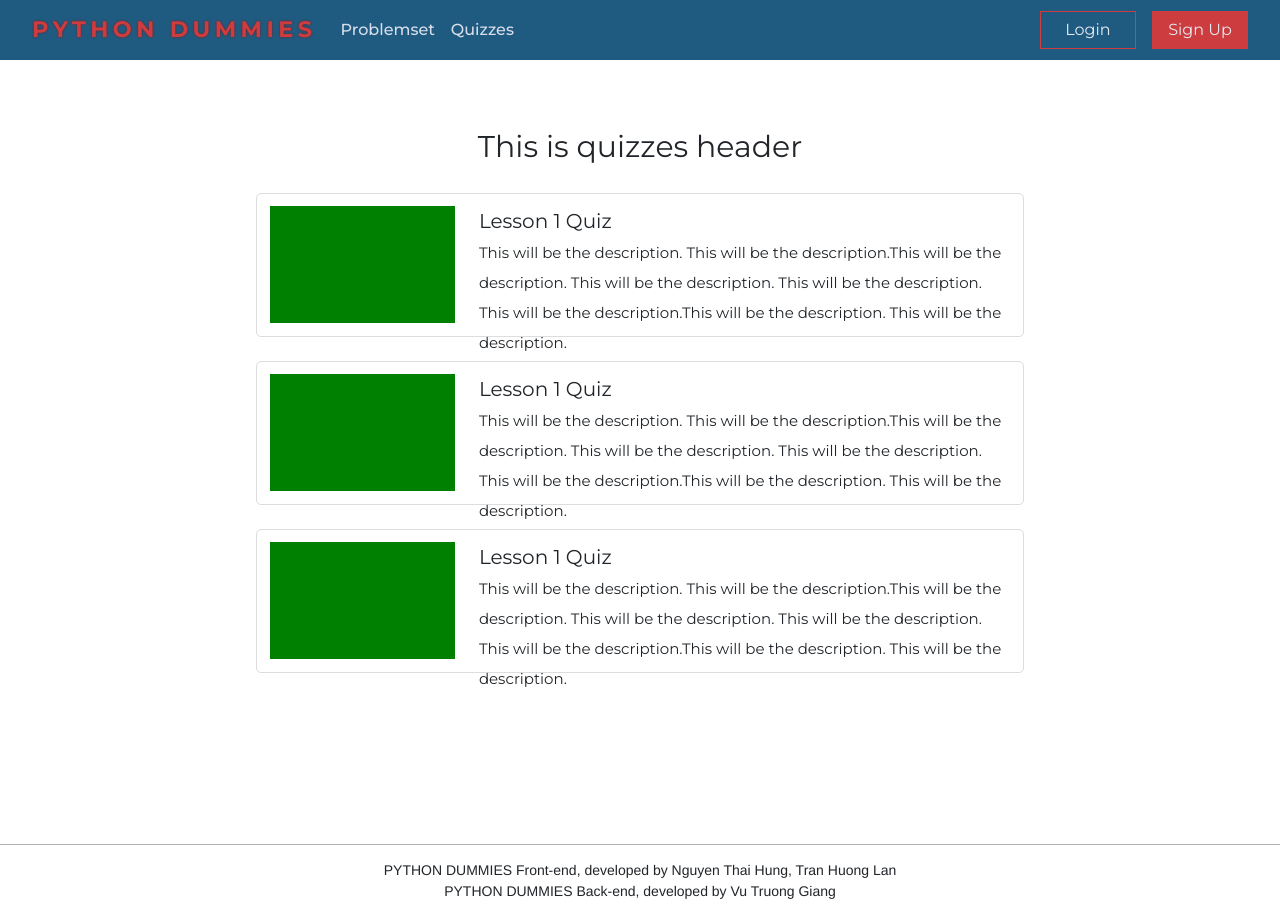
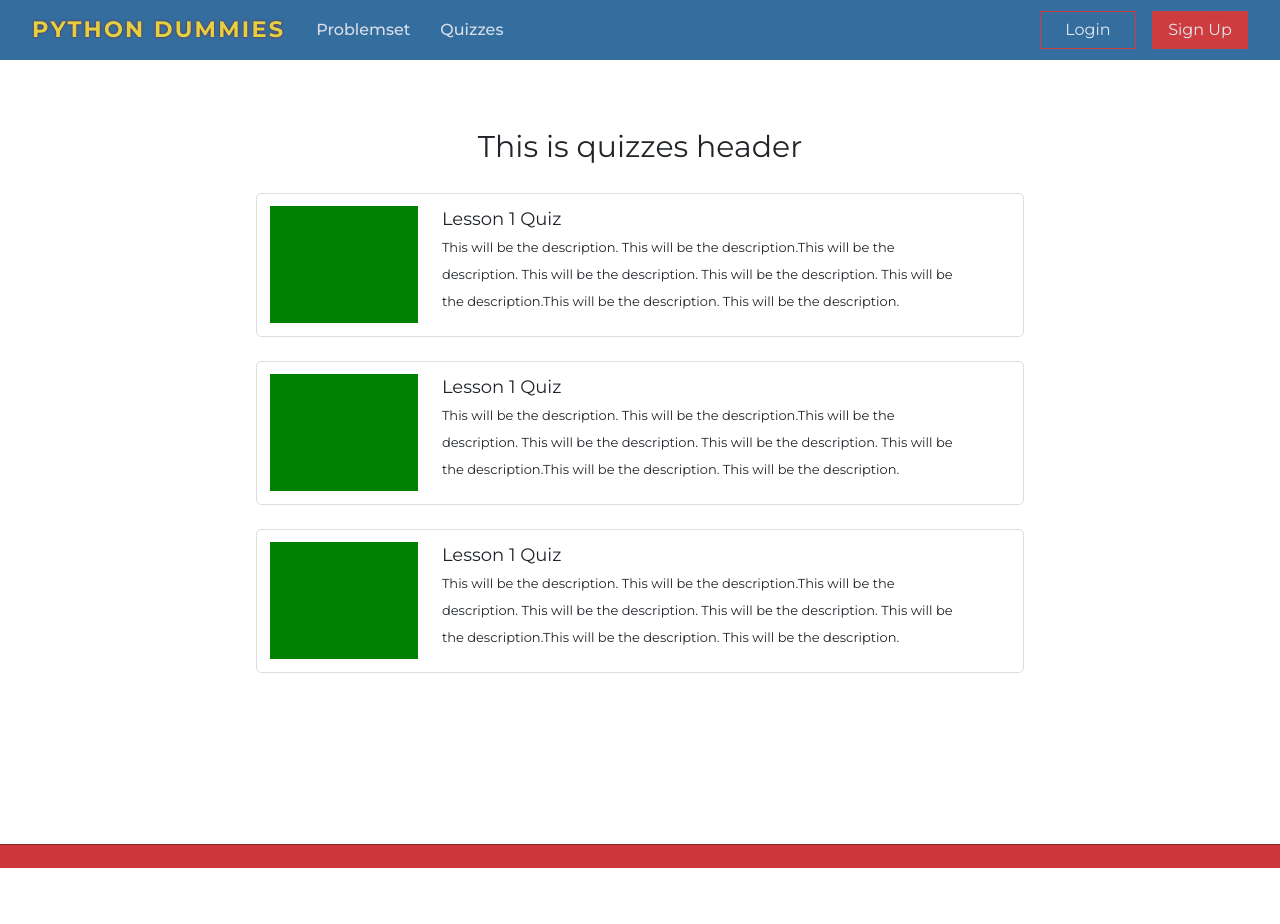
Before and after one commit to goldenskygiang/python-dummies, a React (Create React App) app in the folder frontend/: page /Quizzes in a window 1280 px wide. After the commit the page ends 868 px from the top, so only its background shows below. Built offline with nearby package versions, Linux system fonts and the light colour scheme.

Commit message:
modify submit, quiz, footer and navbar

```diff
--- a/frontend/src/components/Footer.js
+++ b/frontend/src/components/Footer.js
@@ -12,15 +12,18 @@ export default class Footer extends Component {
 
   render() {
     return (
-      <footer className="footer-distributed text-center">
-        <span className="block">
-          PYTHON DUMMIES Front-end, developed by Nguyen Thai Hung, Tran Huong
-          Lan
-        </span>
+      // <footer className="footer-distributed text-center">
+      //   <span className="block">
+      //     PYTHON DUMMIES Front-end, developed by Nguyen Thai Hung, Tran Huong
+      //     Lan
+      //   </span>
 
-        <span className="block">
-          PYTHON DUMMIES Back-end, developed by Vu Truong Giang
-        </span>
+      //   <span className="block">
+      //     PYTHON DUMMIES Back-end, developed by Vu Truong Giang
+      //   </span>
+      // </footer>
+      <footer className = "footer-distributed">
+
       </footer>
     );
   }
--- a/frontend/src/css/Footer.css
+++ b/frontend/src/css/Footer.css
@@ -4,11 +4,13 @@
   box-shadow: 0 1px 1px 0 rgba(0, 0, 0, 0.12);
   box-sizing: border-box;
   width: 100%;
-  height: 5rem;
+  height: 1.5rem;
   font-size: 14px;
   font-family: Helvetica Neue, Helvetica, Arial, sans-serif;
   padding-top: 15px;
   overflow: hidden;
+  /* background: #C72127; */
+  background: rgba(199,33,39, 0.9);
   /* position: fixed;
     bottom: 0px;
     left: 0px;
--- a/frontend/src/css/Navbar.css
+++ b/frontend/src/css/Navbar.css
@@ -1,5 +1,6 @@
 .navbar {
-  background: #1f5b80;
+  /* background: #1f5b80; */
+  background: #346E9F;
   display: flex;
   justify-content: space-between;
   padding-left: 2rem;
@@ -12,14 +13,18 @@
 
 .navbar-brand {
   font-weight: bold;
-  letter-spacing: 0.2em;
+  letter-spacing: 0.1em;
   font-size: 1.4em;
-  color: #cd3c3f;
+  /* color: #cd3c3f; */
+  /* color: #CD3C3F; */
+  /* color: yellow; */
+  color: rgba(238, 227, 69, 0.9);
   text-shadow: 0 0 0.15rem #80181a;
 }
 
 .navbar-brand:hover {
-  color: #cd3c3f;
+  /* color: #cd3c3f; */
+  color: #419641;
 }
 
 .nav-links {
--- a/frontend/src/css/QuizItem.css
+++ b/frontend/src/css/QuizItem.css
@@ -11,7 +11,7 @@
 }
 
 .ItemLeft{
-    width: 25%;
+    width: 20%;
     background-color: green;
     /* display: inline-block */
 }
@@ -21,14 +21,15 @@
     width: 75%;
     /* display: inline-block */
     text-align: left;
-    font-size: 20px;
+    font-size: 18px;
     padding-left: 1.5rem;
 }
 
 .QuizItemDescription span{
-    font-size: 15px;
+    font-size: 13px;
 }
 
 .QuizItem:hover{
     cursor: pointer;
+    border: 2px solid #aaa;
 }
--- a/frontend/src/css/Submit.css
+++ b/frontend/src/css/Submit.css
@@ -54,6 +54,7 @@
     font-weight: 700;
 }
 
+
 .SubmitLanguageLanguage{
     width: 100%;
     border: 0.5px solid #bbb;
@@ -61,3 +62,13 @@
     padding: 5px 0 5px 10px;
     margin-top: 0.5rem;
 }
+
+.SubmitEditor{
+    width: 100%;
+    margin-top: 1rem;
+    text-align: left;
+}
+
+.SubmitEditorHeader{
+    margin-bottom: 0.7rem;
+}
--- a/frontend/src/pages/Submit.js
+++ b/frontend/src/pages/Submit.js
@@ -37,14 +37,20 @@ const Submit = () => {
           <span className="SubmitLanguageLanguage">Python</span>
         </div>
 
+        <div className = "SubmitEditor">
+            <div className = "SubmitEditorHeader">
+                <span>Insert your source code</span>
+            </div>
+
             <Editor
-          height="90vh" // By default, it fully fits with its parent
+            height="80vh" // By default, it fully fits with its parent
             theme={theme}
             language={language}
             loading={<Loader frontColor="#3dc9b0" backColor="#202124" />}
             editorDidMount={handleEditorDidMount}
             />
         </div>
+      </div>
     </Layout>
   );
 };
```
Also changed, not shown: 1 other file (tests, documents, lock files or other folders). Lines whose indentation alone changed are shown as unchanged.
